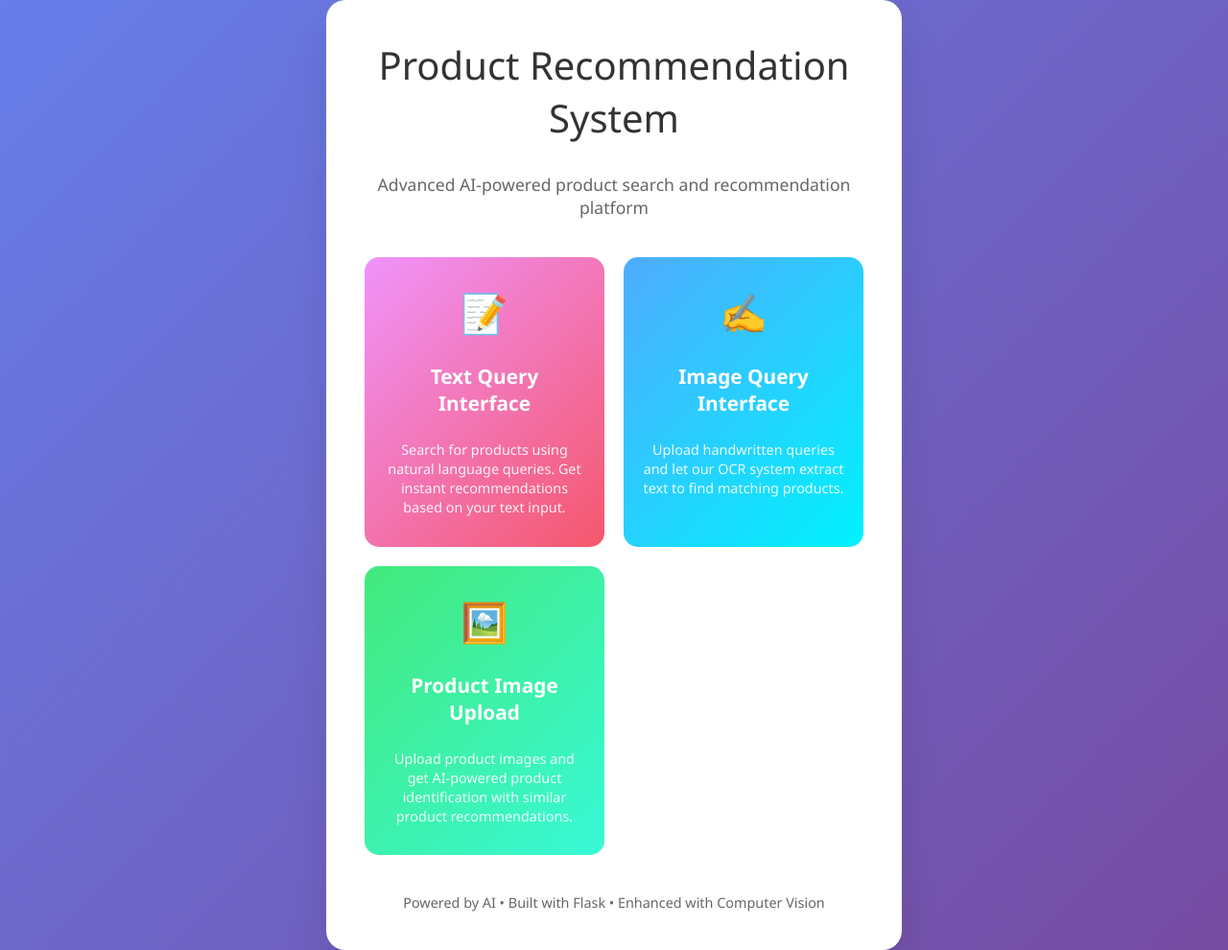
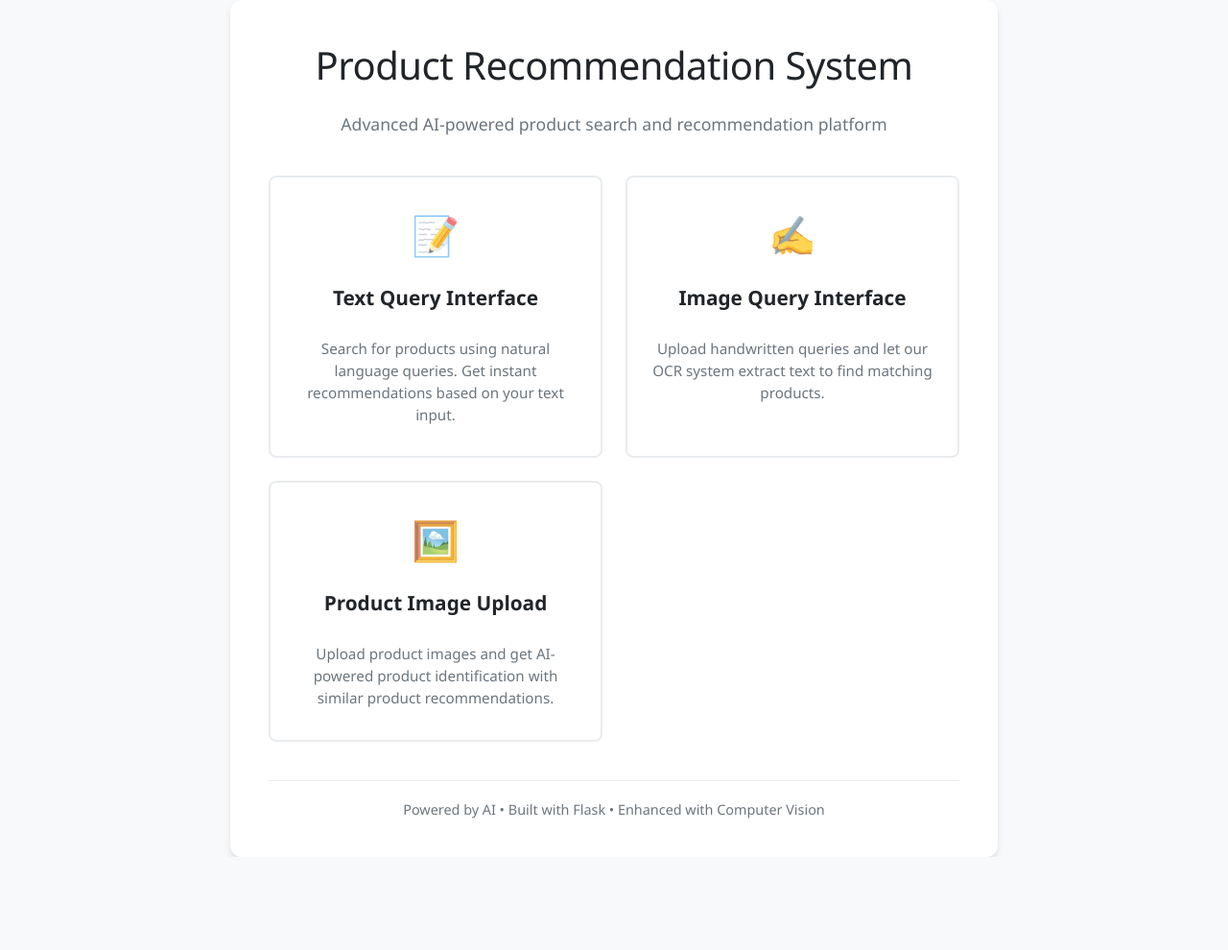
Before and after one commit to heisenbug0/radio_app, a Flask app: page / in a window 1280 px wide. Shown: the whole page at 96% size. After the commit the page ends 893 px from the top, so only its background shows below. Run offline with Flask 3, Linux system fonts and the light colour scheme.

Commit message:
Checkpoint before follow-up message
Co-authored-by: tijani.m1704106 <tijani.m1704106@st.futminna.edu.ng>

```diff
--- a/templates/index.html
+++ b/templates/index.html
@@ -13,90 +13,126 @@
 
         body {
             font-family: 'Segoe UI', Tahoma, Geneva, Verdana, sans-serif;
-            background: linear-gradient(135deg, #667eea 0%, #764ba2 100%);
+            background: #f8f9fa;
             min-height: 100vh;
             display: flex;
             align-items: center;
             justify-content: center;
+            color: #212529;
         }
 
         .container {
             background: white;
-            border-radius: 20px;
-            box-shadow: 0 20px 40px rgba(0, 0, 0, 0.1);
+            border-radius: 12px;
+            box-shadow: 0 4px 6px rgba(0, 0, 0, 0.1);
             padding: 40px;
             text-align: center;
-            max-width: 600px;
+            max-width: 800px;
             width: 90%;
         }
 
         h1 {
-            color: #333;
-            margin-bottom: 30px;
+            color: #212529;
+            margin-bottom: 20px;
             font-size: 2.5em;
             font-weight: 300;
+            letter-spacing: -0.5px;
         }
 
         .subtitle {
-            color: #666;
+            color: #6c757d;
             margin-bottom: 40px;
             font-size: 1.1em;
+            line-height: 1.6;
         }
 
         .nav-grid {
             display: grid;
-            grid-template-columns: repeat(auto-fit, minmax(250px, 1fr));
-            gap: 20px;
+            grid-template-columns: repeat(auto-fit, minmax(280px, 1fr));
+            gap: 24px;
             margin-top: 30px;
         }
 
         .nav-card {
-            background: linear-gradient(135deg, #f093fb 0%, #f5576c 100%);
-            color: white;
-            padding: 30px 20px;
-            border-radius: 15px;
+            background: white;
+            color: #212529;
+            padding: 32px 24px;
+            border-radius: 8px;
             text-decoration: none;
-            transition: transform 0.3s ease, box-shadow 0.3s ease;
+            transition: all 0.3s ease;
             display: flex;
             flex-direction: column;
             align-items: center;
-            gap: 15px;
+            gap: 16px;
+            border: 2px solid #e9ecef;
+            position: relative;
+            overflow: hidden;
+        }
+
+        .nav-card::before {
+            content: '';
+            position: absolute;
+            top: 0;
+            left: 0;
+            right: 0;
+            height: 4px;
+            background: #212529;
+            transform: scaleX(0);
+            transition: transform 0.3s ease;
         }
 
         .nav-card:hover {
-            transform: translateY(-5px);
-            box-shadow: 0 15px 30px rgba(0, 0, 0, 0.2);
+            transform: translateY(-4px);
+            box-shadow: 0 8px 25px rgba(0, 0, 0, 0.15);
+            border-color: #212529;
         }
 
-        .nav-card:nth-child(2) {
-            background: linear-gradient(135deg, #4facfe 0%, #00f2fe 100%);
-        }
-
-        .nav-card:nth-child(3) {
-            background: linear-gradient(135deg, #43e97b 0%, #38f9d7 100%);
+        .nav-card:hover::before {
+            transform: scaleX(1);
         }
 
         .card-icon {
             font-size: 2.5em;
-            margin-bottom: 10px;
+            margin-bottom: 8px;
+            opacity: 0.8;
         }
 
         .card-title {
             font-size: 1.3em;
             font-weight: 600;
-            margin-bottom: 10px;
+            margin-bottom: 12px;
+            color: #212529;
         }
 
         .card-description {
-            font-size: 0.9em;
-            opacity: 0.9;
-            line-height: 1.4;
+            font-size: 0.95em;
+            color: #6c757d;
+            line-height: 1.5;
+            text-align: center;
         }
 
         .footer {
             margin-top: 40px;
-            color: #666;
+            color: #6c757d;
             font-size: 0.9em;
+            border-top: 1px solid #e9ecef;
+            padding-top: 20px;
+        }
+
+        @media (max-width: 768px) {
+            .container {
+                padding: 24px;
+                margin: 20px;
+            }
+
+            h1 {
+                font-size: 2em;
+            }
+
+            .nav-grid {
+                grid-template-columns: 1fr;
+                gap: 16px;
+            }
         }
     </style>
 </head>
```
Also changed, not shown: templates/image_query.html (+45 -34 lines), templates/text_query.html (+62 -35 lines).
